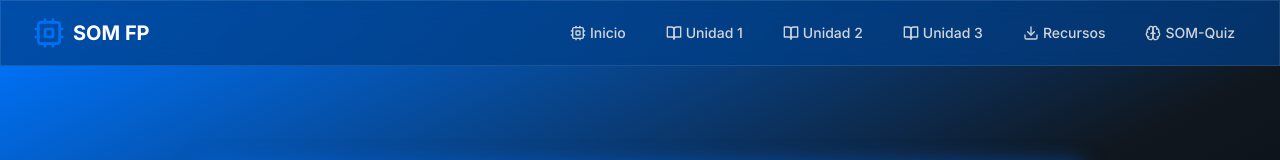
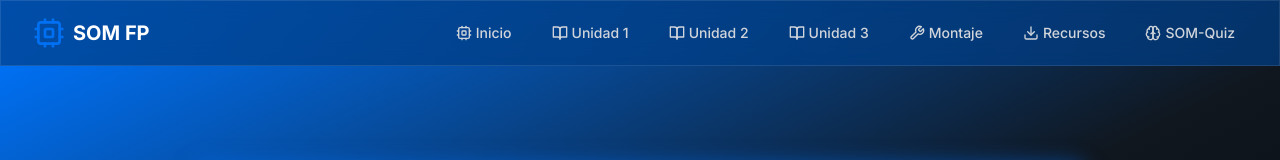
Before and after one commit to gabri174/som-fp, a Next.js app: page / in a window 1280 px wide. Shown: the top 160 px of the page. Built offline with nearby package versions, Linux system fonts and the light colour scheme.

Commit message:
Añadir sección Montaje y Mantenimiento al menú de navegación
- Importar icono Wrench para la sección de Montaje
- Añadir enlace '/montaje-mantenimiento-equipos' con label 'Montaje'
- Permitir acceso desde navegación principal y móvil
- Solucionar problema de visibilidad de la nueva sección

```diff
--- a/app/components/Navigation.tsx
+++ b/app/components/Navigation.tsx
@@ -2,7 +2,7 @@
 
 import Link from 'next/link'
 import { useState } from 'react'
-import { Menu, X, Cpu, BookOpen, Download, Brain } from 'lucide-react'
+import { Menu, X, Cpu, BookOpen, Download, Brain, Wrench } from 'lucide-react'
 
 export default function Navigation() {
   const [isOpen, setIsOpen] = useState(false)
@@ -12,6 +12,7 @@ export default function Navigation() {
     { href: '/unidad-1-introduccion-sistemas', label: 'Unidad 1', icon: BookOpen },
     { href: '/unidad-2-gestion-datos', label: 'Unidad 2', icon: BookOpen },
     { href: '/unidad-3-instalacion-so', label: 'Unidad 3', icon: BookOpen },
+    { href: '/montaje-mantenimiento-equipos', label: 'Montaje', icon: Wrench },
     { href: '/recursos', label: 'Recursos', icon: Download },
     { href: '/som-quiz', label: 'SOM-Quiz', icon: Brain },
   ]
```
